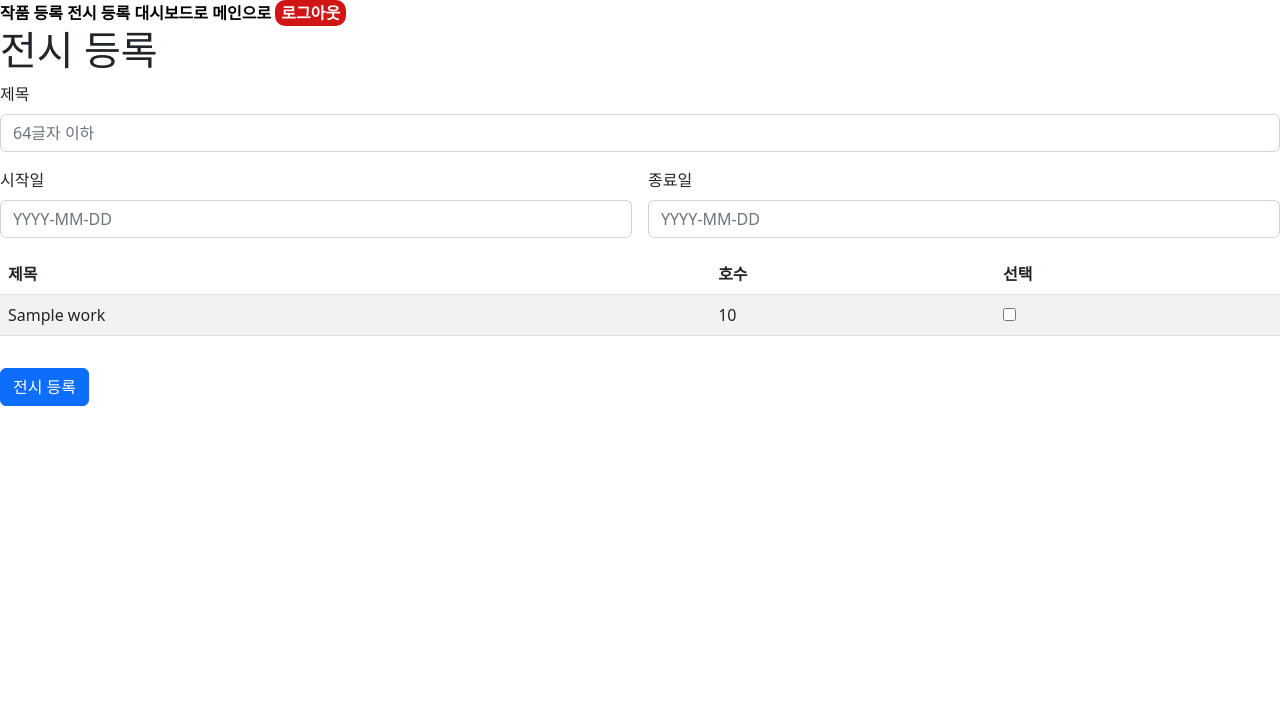
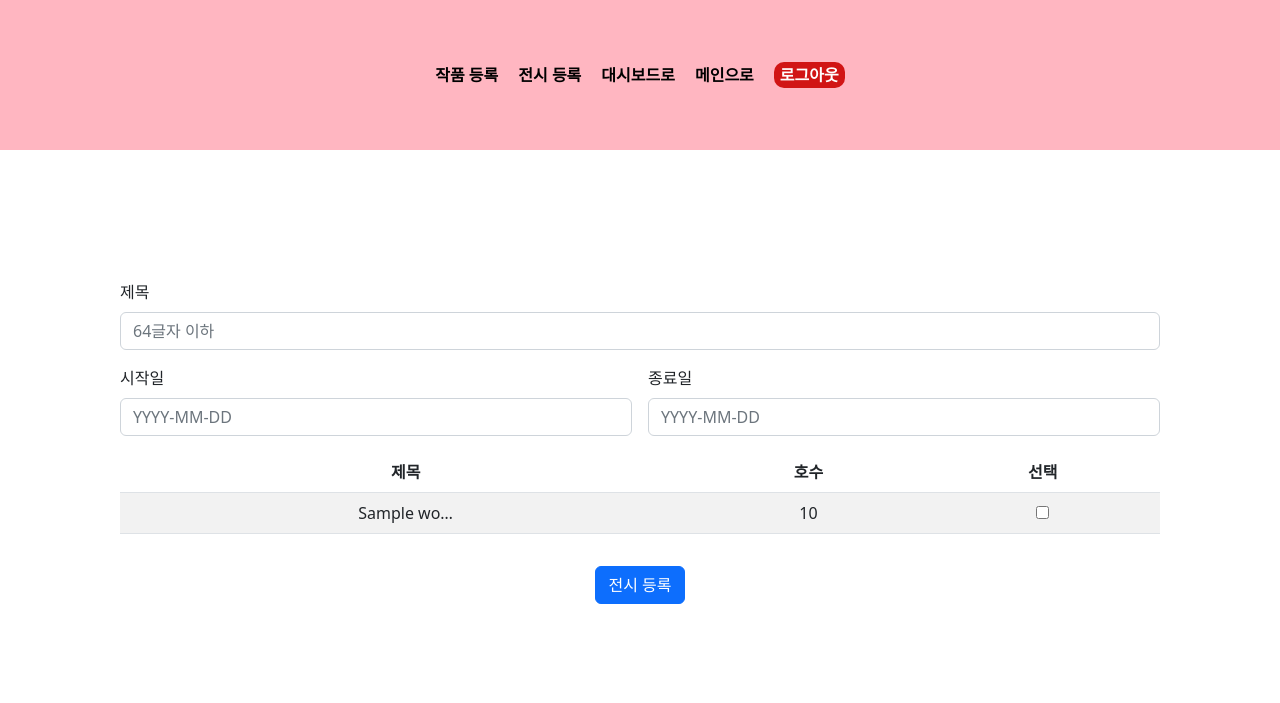
Before and after one commit to zeonga1102/og-assignment, a Django app: page /artist/register/exhibition in a window 1280 px wide. Shown: the top 703 px of the page. Run offline with Django 4.2, Linux system fonts and the light colour scheme; a user stored in the database is signed in; tables that the repository leaves empty hold one stand-in row (values such as "Sample post").

Commit message:
Add artist/register_exhibition.css

```diff
--- /dev/null
+++ b/static/css/artist/register_exhibition.css
@@ -0,0 +1,13 @@
+.container {
+    margin: 30px auto 0 auto;
+    padding: 100px 50px;
+}
+
+.btn {
+    display: block;
+    margin: 0 auto;
+}
+
+table {
+    text-align: center;
+}
--- a/templates/artist/register_exhibition.html
+++ b/templates/artist/register_exhibition.html
@@ -1,15 +1,16 @@
 {% extends "artist/base.html" %}
 {% load static %}
 
-{% block statics %}
+{% block artist_statics %}
     <script src={% static "js/artist/register_exhibition.js" %}></script>
     <script src={% static "js/re.js" %}></script>
     <script src={% static "js/check_date.js" %}></script>
+
+    <link href={% static "css/artist/register_exhibition.css" %} rel="stylesheet">
 {% endblock %}
 
 {% block artist_content %}
-    <div>
-        <h1>전시 등록</h1>
+    <div class="container">
         <form id="newExhibitionForm" class="row g-3" method="post" action={% url "artist:exhibition" %}>
             {% csrf_token %}
             <div class="col-12">
@@ -36,7 +37,7 @@
                     <tbody>
                         {% for work in works %}
                             <tr>
-                                <td>{{ work.title }}</td>
+                                <td>{{ work.title|truncatechars:10 }}</td>
                                 <td>{{ work.size }}</td>
                                 <td><input type="checkbox" name="work" value={{ work.id }}></td>
                             </tr>
```
